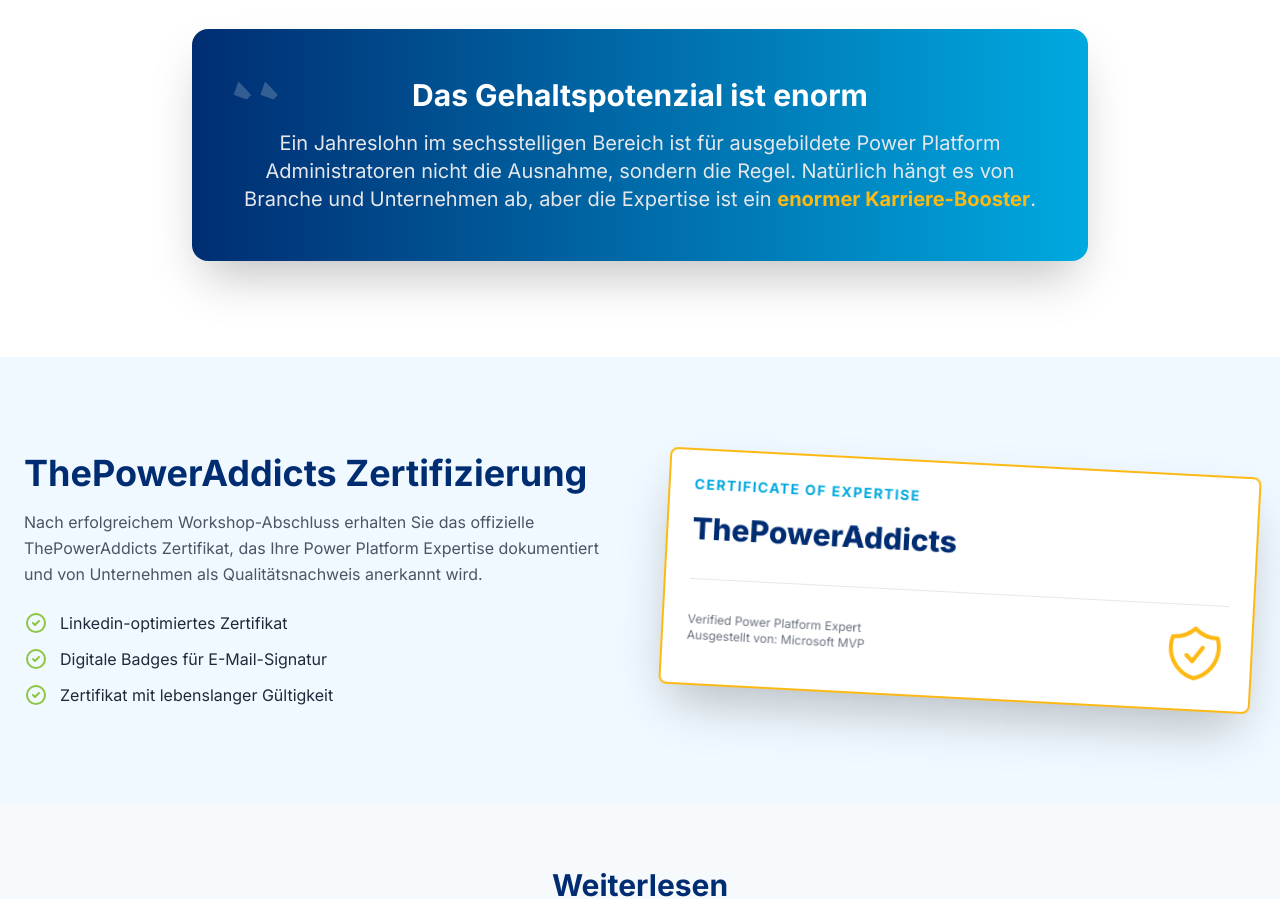
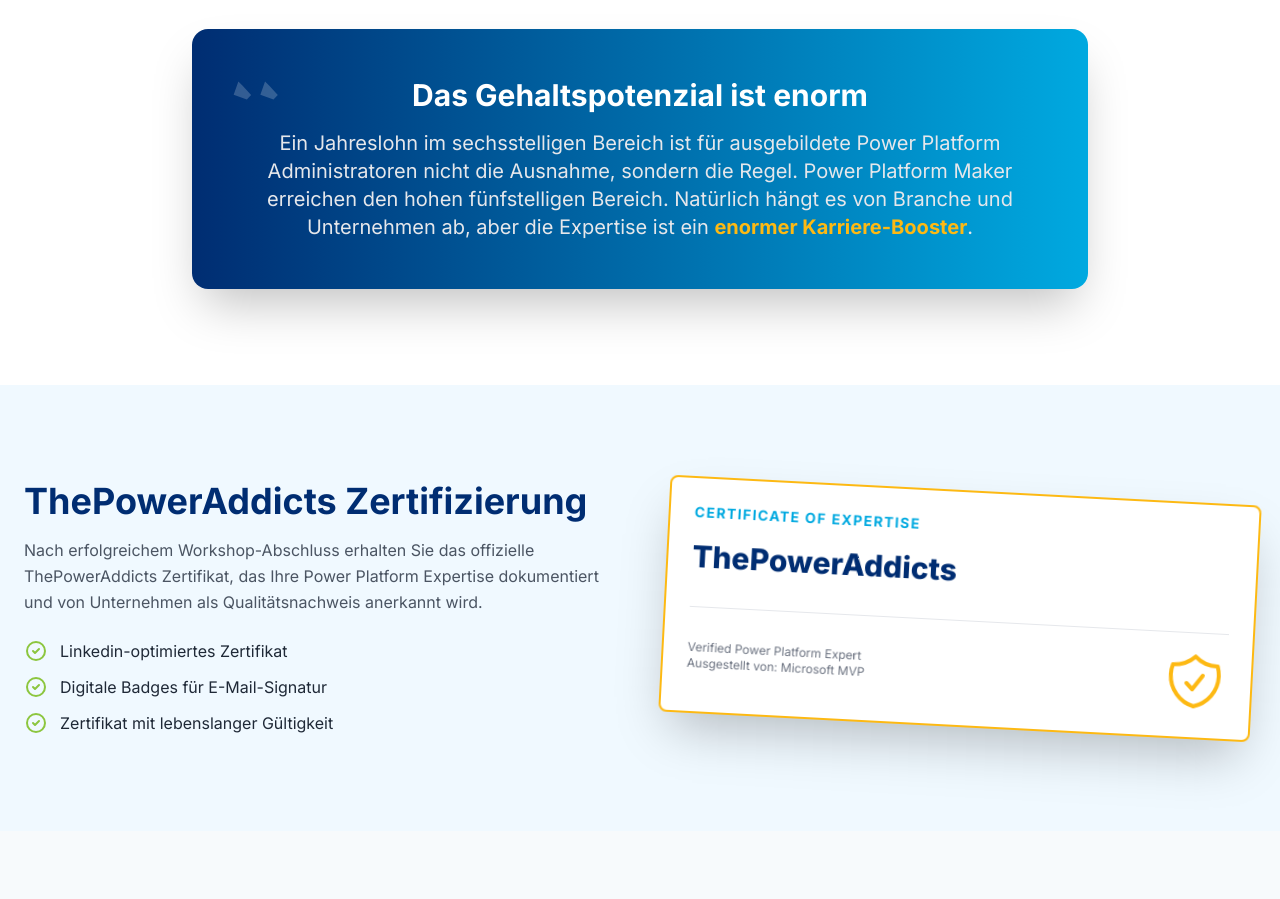
Before and after one commit to MarceLehmann/ThePowerAddicts.com, a React (Vite) app: page / in a window 1280 px wide. Shown: the part 3020-3919 px from the top of the page. Built offline with nearby package versions, Linux system fonts and the light colour scheme.

Commit message:
Update salary expectations text - differentiate Admin vs Maker

```diff
--- a/locales/de.ts
+++ b/locales/de.ts
@@ -707,7 +707,7 @@
     },
     potential: {
         title: "Das Gehaltspotenzial ist enorm",
-        text: "Ein Jahreslohn im sechsstelligen Bereich ist für ausgebildete Power Platform Administratoren nicht die Ausnahme, sondern die Regel. Natürlich hängt es von Branche und Unternehmen ab, aber die Expertise ist ein <span class=\"font-bold text-brand-gold\">enormer Karriere-Booster</span>."
+        text: "Ein Jahreslohn im sechsstelligen Bereich ist für ausgebildete Power Platform Administratoren nicht die Ausnahme, sondern die Regel. Power Platform Maker erreichen den hohen fünfstelligen Bereich. Natürlich hängt es von Branche und Unternehmen ab, aber die Expertise ist ein <span class=\"font-bold text-brand-gold\">enormer Karriere-Booster</span>."
     },
     testimonialsTitle: "Was unsere Absolventen sagen"
   },
```
